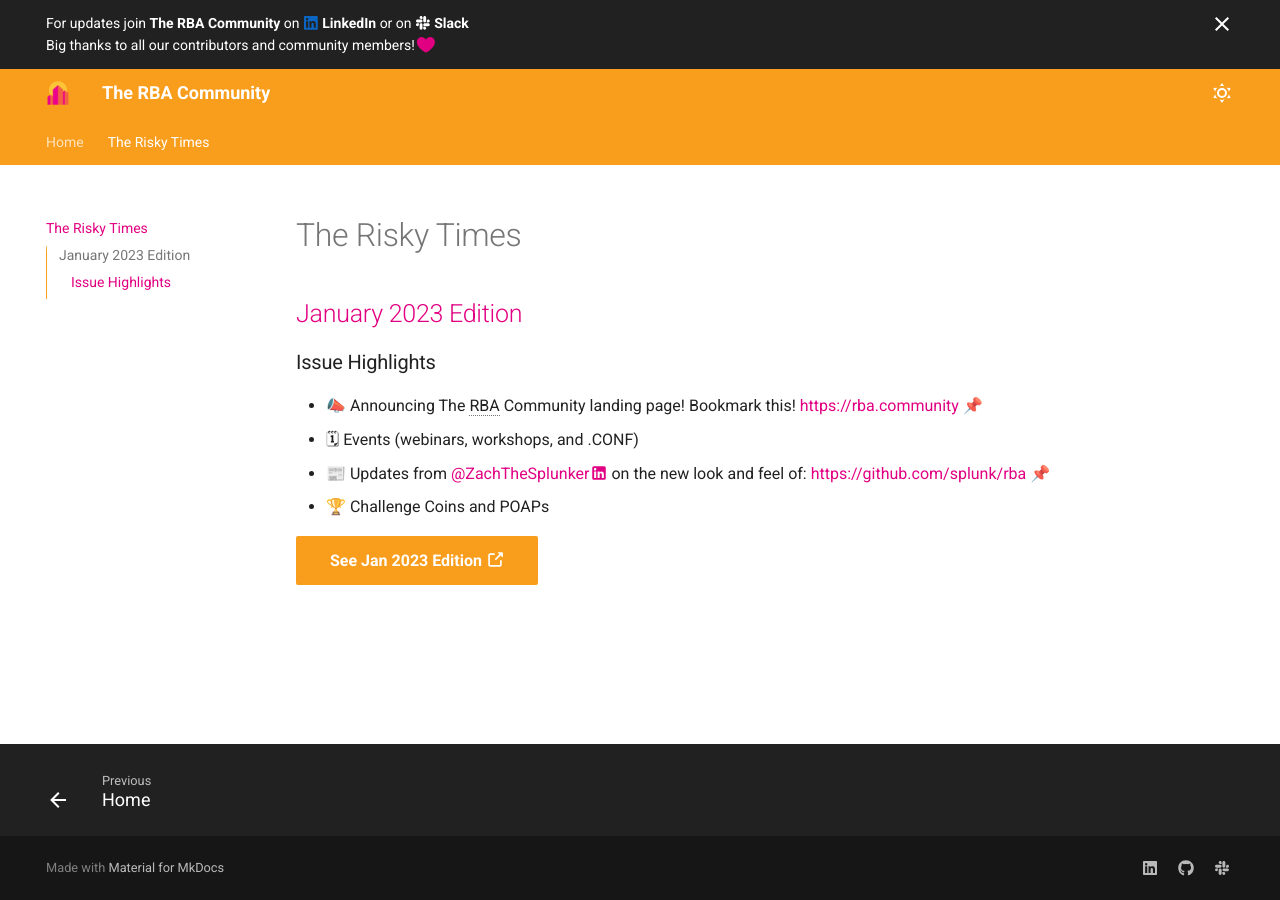
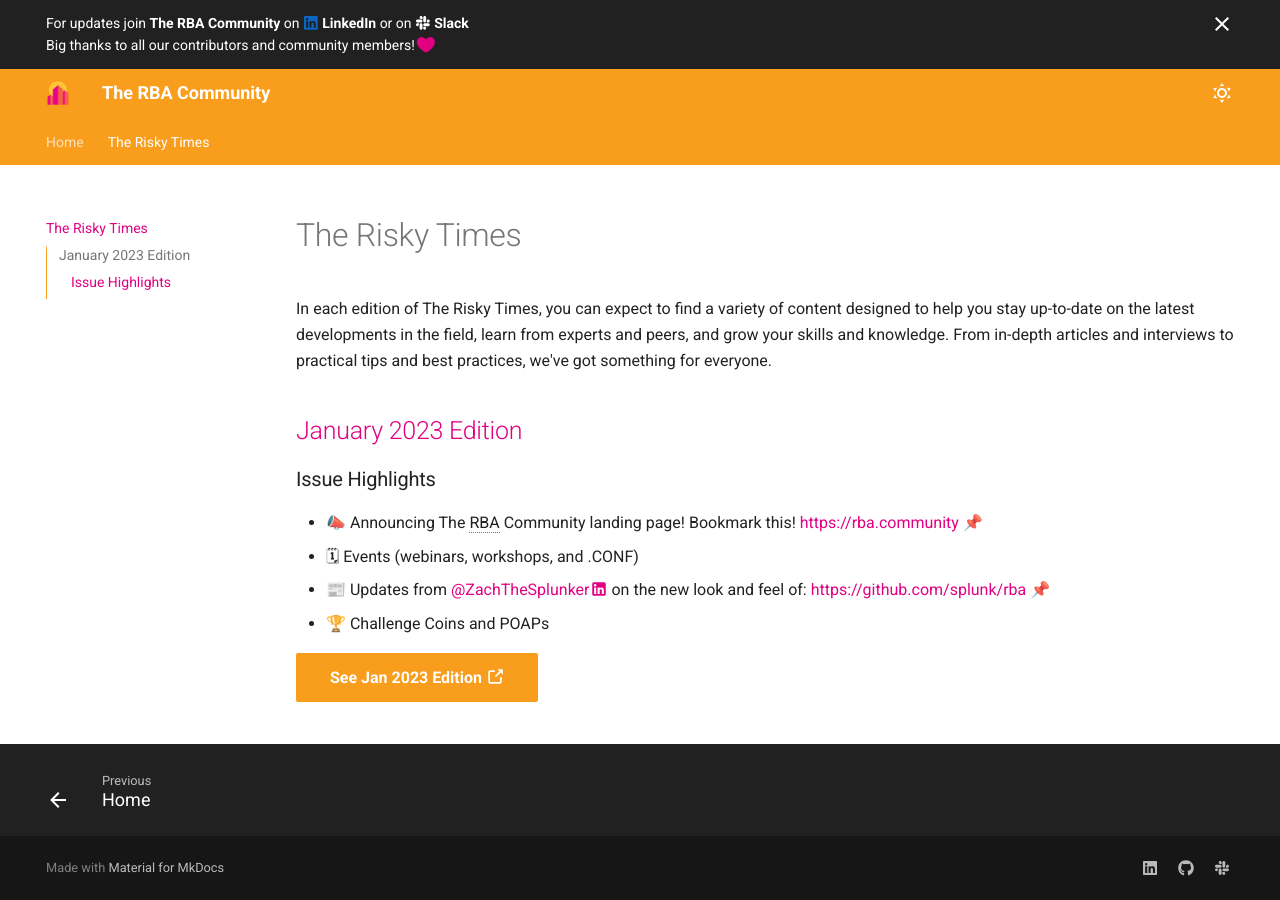
Before and after one commit to rba-community/rba-community, an MkDocs documentation site: the page built from docs/risky-times/index.md, in a window 1280 px wide. Built offline with MkDocs 1.6.1 and Material for MkDocs 9.7.7, drawn with Linux system fonts in a browser that asks for light colours.

Commit message:
added page description
Signed-off-by: Zachary Christensen <zchristensen@splunk.com>

```diff
--- a/docs/risky-times/index.md
+++ b/docs/risky-times/index.md
@@ -1,4 +1,10 @@
+---
+description: In each edition of The Risky Times, you can expect to find a variety of content designed to help you stay up-to-date on the latest developments in the field, learn from experts and peers, and grow your skills and knowledge. From in-depth articles and interviews to practical tips and best practices, we've got something for everyone.
+---
+
 # The Risky Times
+
+In each edition of The Risky Times, you can expect to find a variety of content designed to help you stay up-to-date on the latest developments in the field, learn from experts and peers, and grow your skills and knowledge. From in-depth articles and interviews to practical tips and best practices, we've got something for everyone.
 
 ## [January 2023 Edition][jan-2023]
 
```
